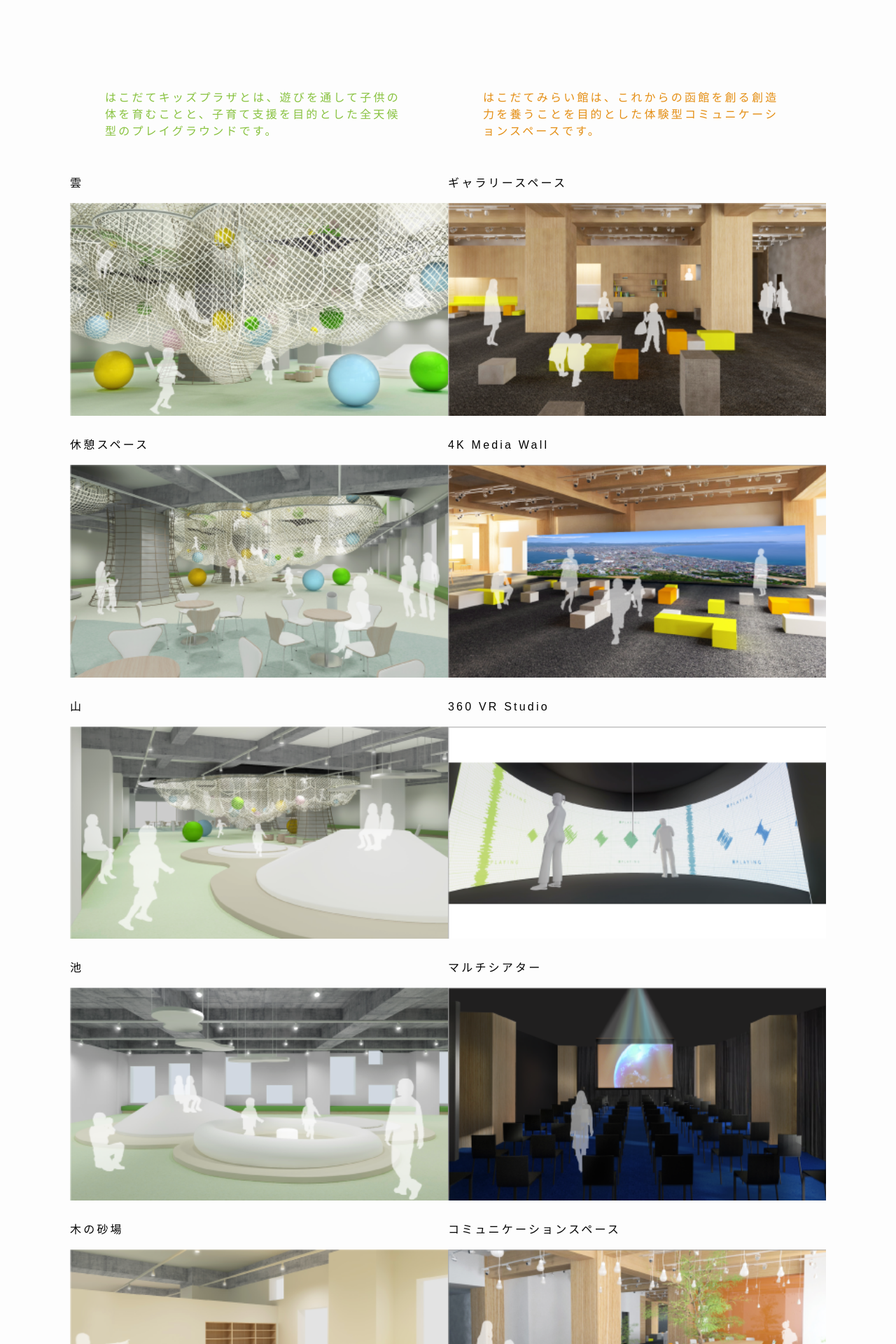
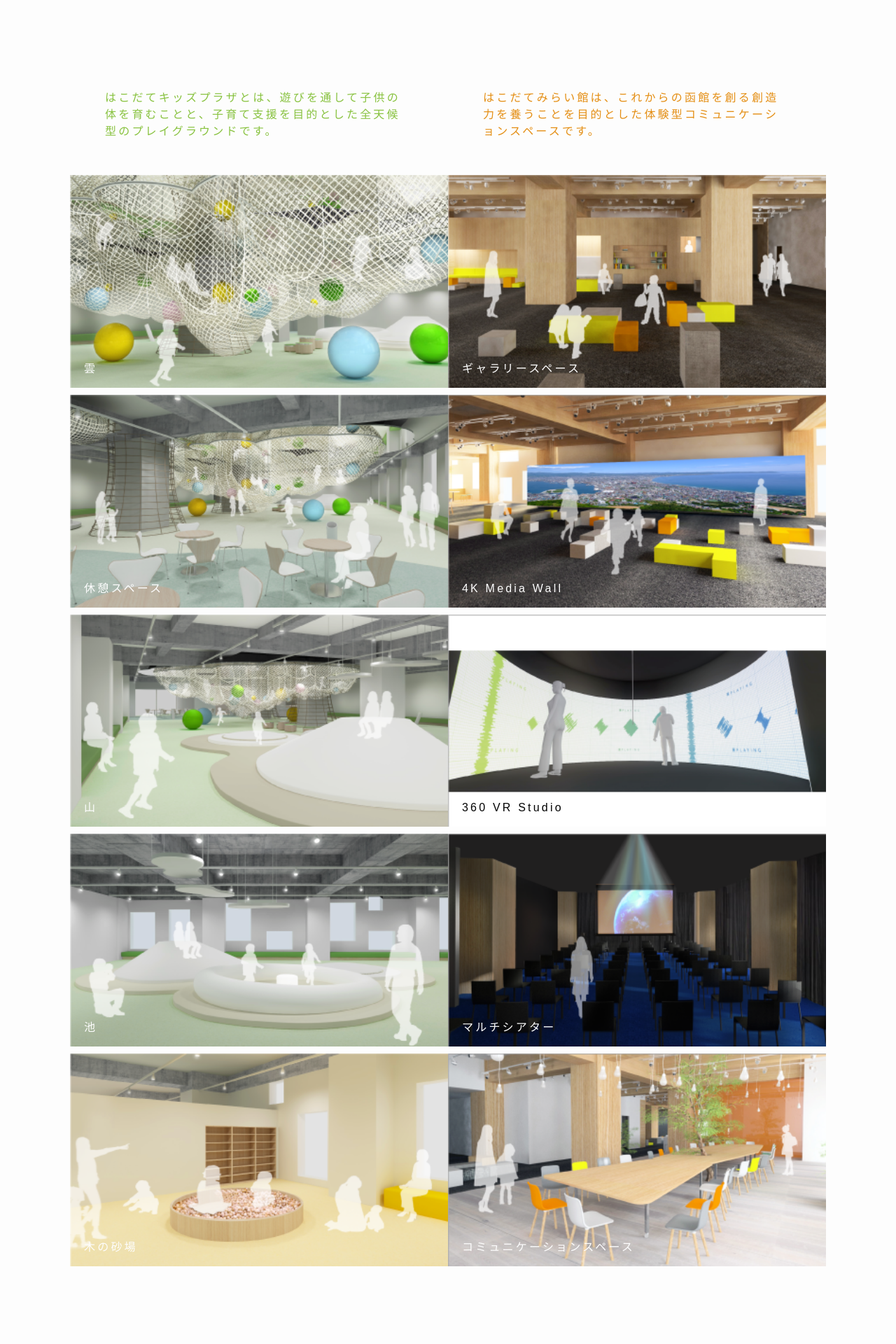
Before and after one commit to YngLab/MProjectPreSite, a PHP site: page / in a window 1280 px wide. Shown: the part 538-2458 px from the top of the page at 70% size. Run offline with PHP 8.4, Linux system fonts and the light colour scheme.

Commit message:
#15 comp

```diff
--- a/css/_setting.scss
+++ b/css/_setting.scss
@@ -30,6 +30,10 @@ $header_button__bgc: #E2E2E2;
 
 $about_column__w: 400px;
 $about_column__mr: 100px;
+$about_intro__w: $pc__w / 2;
+$about_intro__fontColor: #fdfdfd;
+$about_intro-black__fontColor: #020202;
+
 
 $event_image__w: 400px;
 
@@ -53,3 +57,7 @@ $footer__fontSize: 12px;
     display: block;
   }
 }
+
+@mixin aspect34($width){
+  height : $width * 0.5625;
+}
--- a/css/layout/_main.scss
+++ b/css/layout/_main.scss
@@ -100,11 +100,35 @@ header{
   margin-bottom: 50px;
 }
 
+.about_intro{
+  display: block;
+  margin-bottom: 10px;
+  position: relative;
+  width: $about_intro__w;
+  @include aspect34($about_intro__w)
+}
+
 .about_introImage{
-  display: block;
+  bottom: 0;
   height: auto;
-  margin-bottom: 30px;
-  width: $pc__w / 2;
+  left: 0;
+  position: absolute;
+  right: 0;
+  top: 0;
+  width: 100%;
+}
+
+.about_introTitle{
+  bottom: 15px;
+  color: $about_intro__fontColor;
+  left: 20px;
+  margin: 0;
+  position: absolute;
+  z-index: 1;
+}
+
+.about_introTitle-black{
+  color: $about_intro-black__fontColor;
 }
 
 #movie{
--- a/css/style.css
+++ b/css/style.css
@@ -659,11 +659,35 @@ header {
   margin-bottom: 50px;
 }
 
+.about_intro {
+  display: block;
+  margin-bottom: 10px;
+  position: relative;
+  width: 540px;
+  height: 303.75px;
+}
+
 .about_introImage {
-  display: block;
+  bottom: 0;
   height: auto;
-  margin-bottom: 30px;
-  width: 540px;
+  left: 0;
+  position: absolute;
+  right: 0;
+  top: 0;
+  width: 100%;
+}
+
+.about_introTitle {
+  bottom: 15px;
+  color: #fdfdfd;
+  left: 20px;
+  margin: 0;
+  position: absolute;
+  z-index: 1;
+}
+
+.about_introTitle-black {
+  color: #020202;
 }
 
 #movie {
--- a/index.html
+++ b/index.html
@@ -43,27 +43,27 @@
     </p>
 
     <div class="about_intro">
-      <p>雲</p>
+      <p class="about_introTitle">雲</p>
       <img src="img/kids_contents_1.png"alt="雲" class="about_introImage">
     </div>
 
     <div class="about_intro">
-      <p>休憩スペース</p>
+      <p class="about_introTitle">休憩スペース</p>
       <img src="img/kids_contents_2.png" alt="休憩スペース" class="about_introImage">
     </div>
 
     <div class="about_intro">
-      <p>山</p>
+      <p class="about_introTitle">山</p>
       <img src="img/kids_contents_3.png" alt="山" class="about_introImage">
     </div>
 
     <div class="about_intro">
-      <p>池</p>
+      <p class="about_introTitle">池</p>
       <img src="img/kids_contents_4.png" alt="池" class="about_introImage">
     </div>
 
     <div class="about_intro">
-      <p>木の砂場</p>
+      <p class="about_introTitle">木の砂場</p>
       <img src="img/kids_contents_5.png" alt="木の砂場" class="about_introImage">
     </div>
   </div>
@@ -74,27 +74,27 @@
     </p>
 
     <div class="about_intro">
-      <p>ギャラリースペース</p>
+      <p class="about_introTitle">ギャラリースペース</p>
       <img src="img/future_contents_1.png" alt="ギャラリースペース" class="about_introImage">
     </div>
 
     <div class="about_intro">
-      <p>4K Media Wall</p>
+      <p class="about_introTitle">4K Media Wall</p>
       <img src="img/future_contents_2.png" alt="4K Media Wall" class="about_introImage">
     </div>
 
     <div class="about_intro">
-      <p>360 VR Studio</p>
+      <p class="about_introTitle about_introTitle-black">360 VR Studio</p>
       <img src="img/future_contents_3.png" alt="360 VR Studio" class="about_introImage">
     </div>
 
     <div class="about_intro">
-      <p>マルチシアター</p>
+      <p class="about_introTitle">マルチシアター</p>
       <img src="img/future_contents_4.png" alt="マルチシアター" class="about_introImage">
     </div>
 
     <div class="about_intro">
-      <p>コミュニケーションスペース</p>
+      <p class="about_introTitle">コミュニケーションスペース</p>
       <img src="img/future_contents_5.png" alt="コミュニケーションスペース" class="about_introImage">
     </div>
   </div>
```
